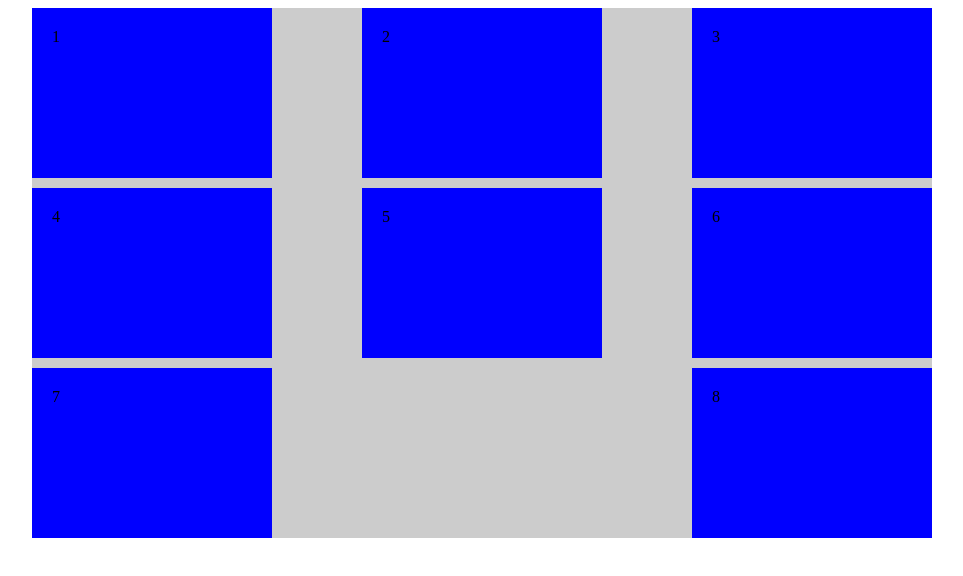
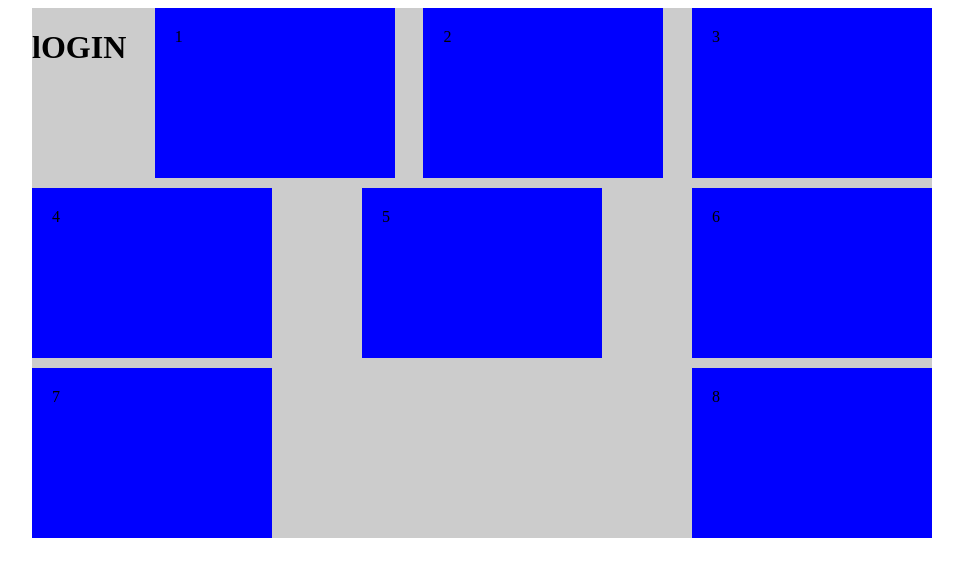
Before and after one commit to IOS-Senai-DS/aulagitsenai, a plain HTML site: page index.html in a window 1280 px wide. Shown: the whole page, without its empty margins (158-1121 px from the left). Drawn offline with Linux system fonts and the light colour scheme.

Commit message:
Tela de login

```diff
--- a/index.html
+++ b/index.html
@@ -8,6 +8,7 @@
 </head>
 <body>
 	<div class="container">
+		<h1>lOGIN</h1>
 		<div class="item">
 			1
 		</div>
@@ -32,6 +33,7 @@
 		<div class="item">
 			8
 		</div>
+
 	</div>
 </body>
 </html>
```
